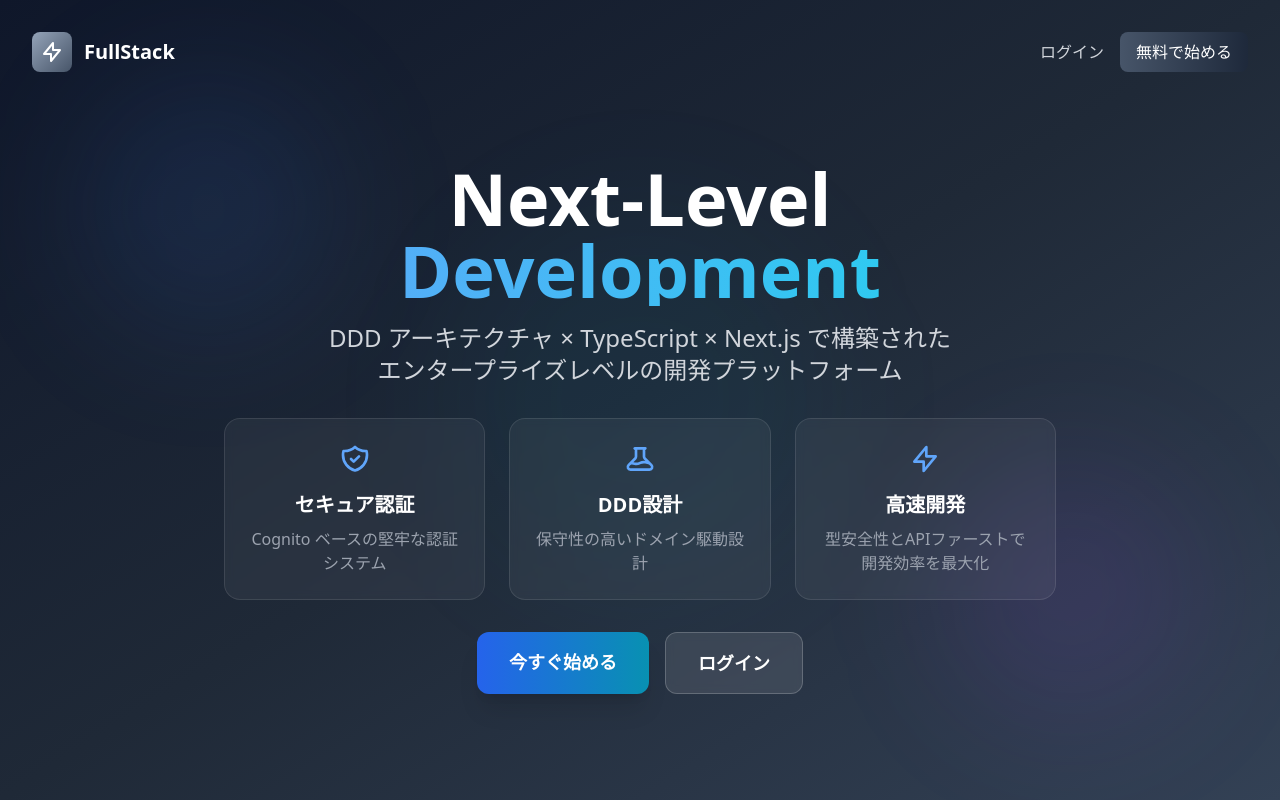
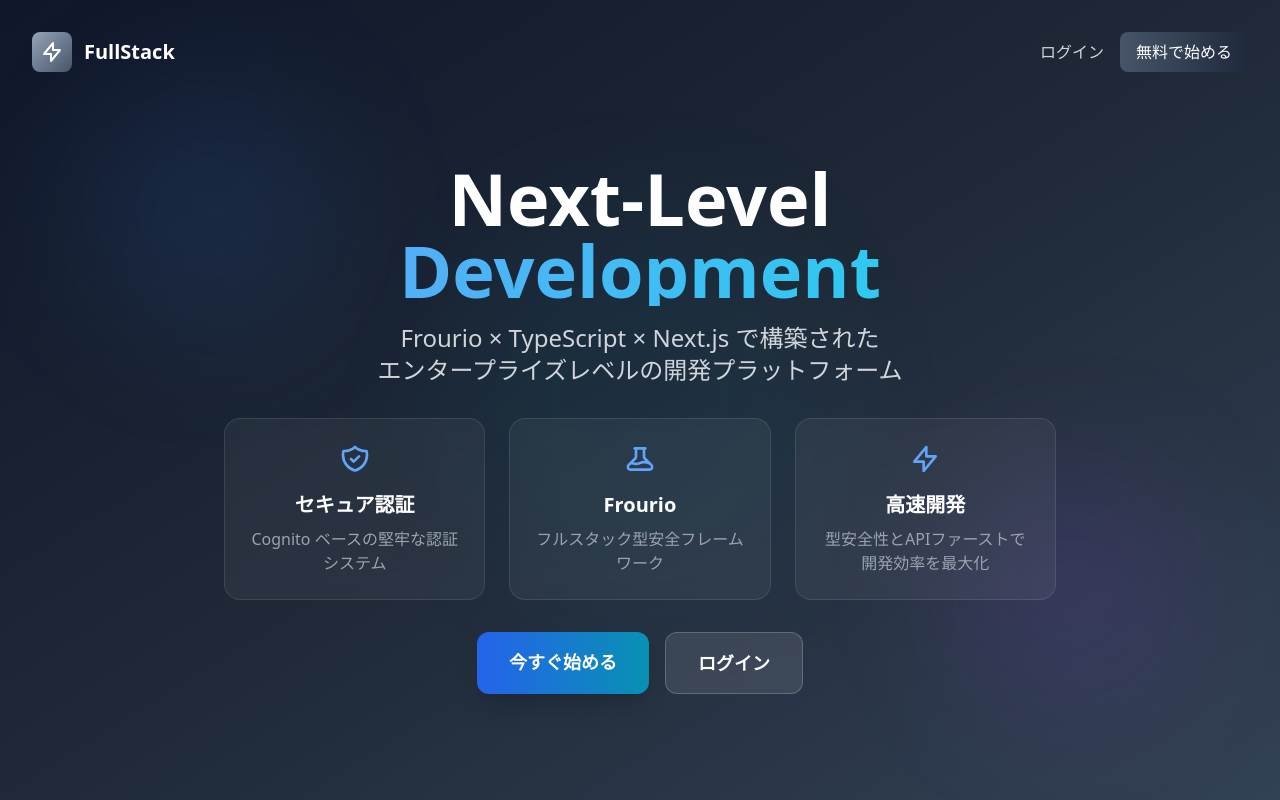
Before and after one commit to shuheiest/fullstack-template, a Next.js app in the folder client/: page / in a window 1280 px wide. Built offline with nearby package versions, Linux system fonts and the light colour scheme.

Commit message:
chore: ドキュメントで誤った記載を修正

```diff
--- a/client/app/page.tsx
+++ b/client/app/page.tsx
@@ -63,7 +63,7 @@ export default function HomePage() {
                 </span>
               </h1>
               <p className="text-xl md:text-2xl text-gray-300 max-w-3xl mx-auto leading-relaxed">
-                DDD アーキテクチャ × TypeScript × Next.js で構築された
+                Frourio × TypeScript × Next.js で構築された
                 <br />
                 エンタープライズレベルの開発プラットフォーム
               </p>
@@ -97,8 +97,8 @@ export default function HomePage() {
                       />
                     </svg>
                   ),
-                  title: 'DDD設計',
-                  description: '保守性の高いドメイン駆動設計',
+                  title: 'Frourio',
+                  description: 'フルスタック型安全フレームワーク',
                 },
                 {
                   icon: (
```
Also changed, not shown: 2 other files (tests, documents, lock files or other folders).
